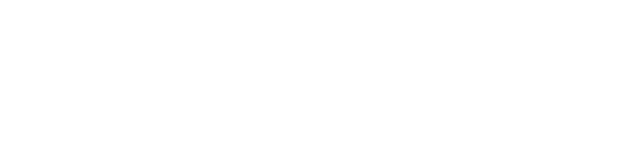
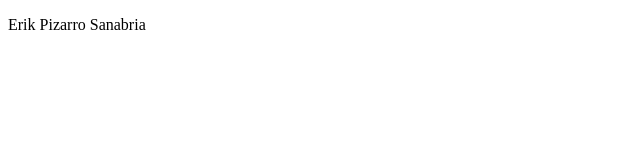
Before and after one commit to ErikCampusFP/Galaxy-Defenders-Game, a plain HTML site: page index.html in a window 1280 px wide. Shown: the whole page, without its empty margins (0-640 px from the left). Drawn offline with Linux system fonts and the light colour scheme.

Commit message:
Update index.html

```diff
--- a/index.html
+++ b/index.html
@@ -7,7 +7,9 @@
 </head>
 <body>
     <header></header>
-    <main></main>
+    <main>
+        <p>Erik Pizarro Sanabria</p>
+    </main>
     <footer></footer>
 </body>
 </html>
```
